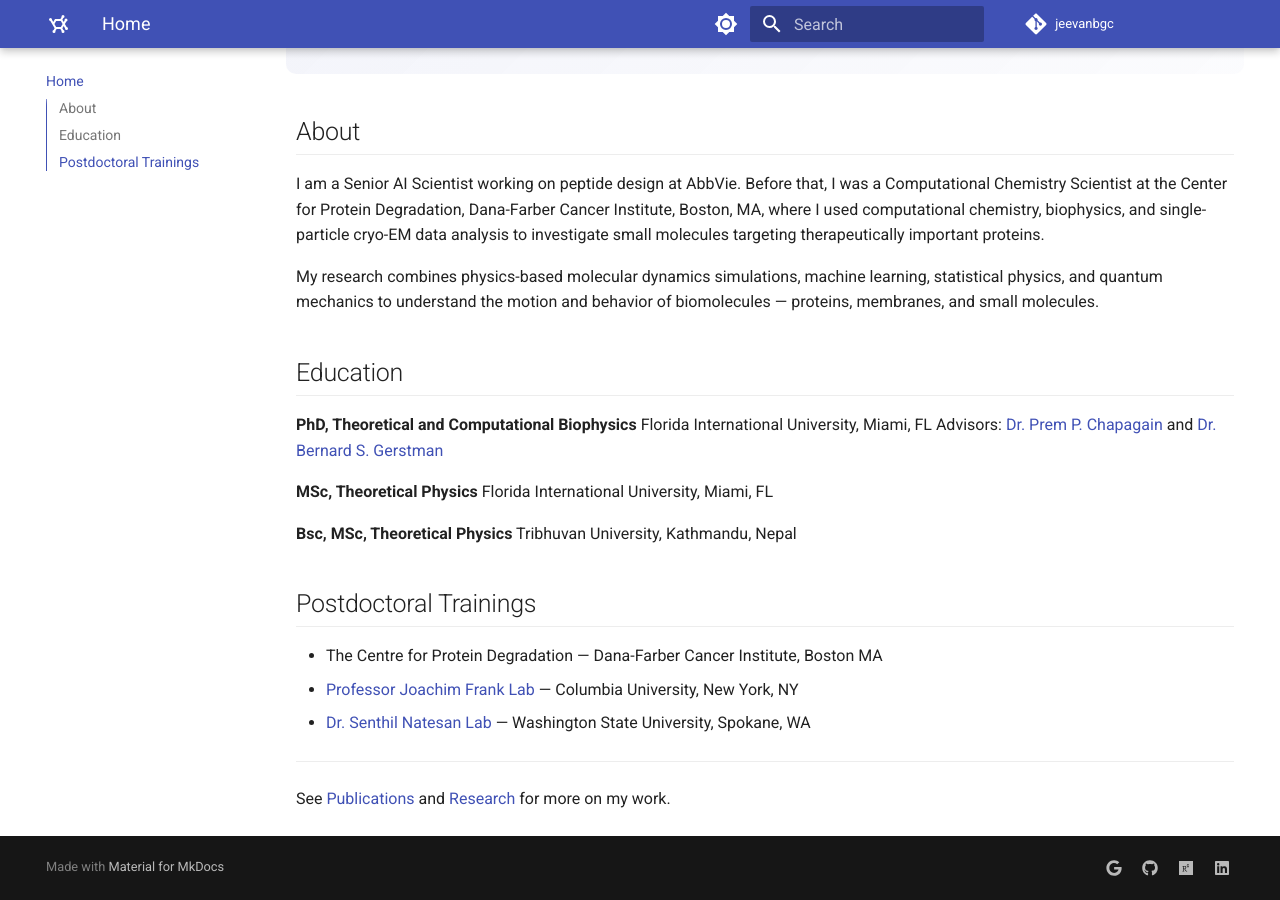
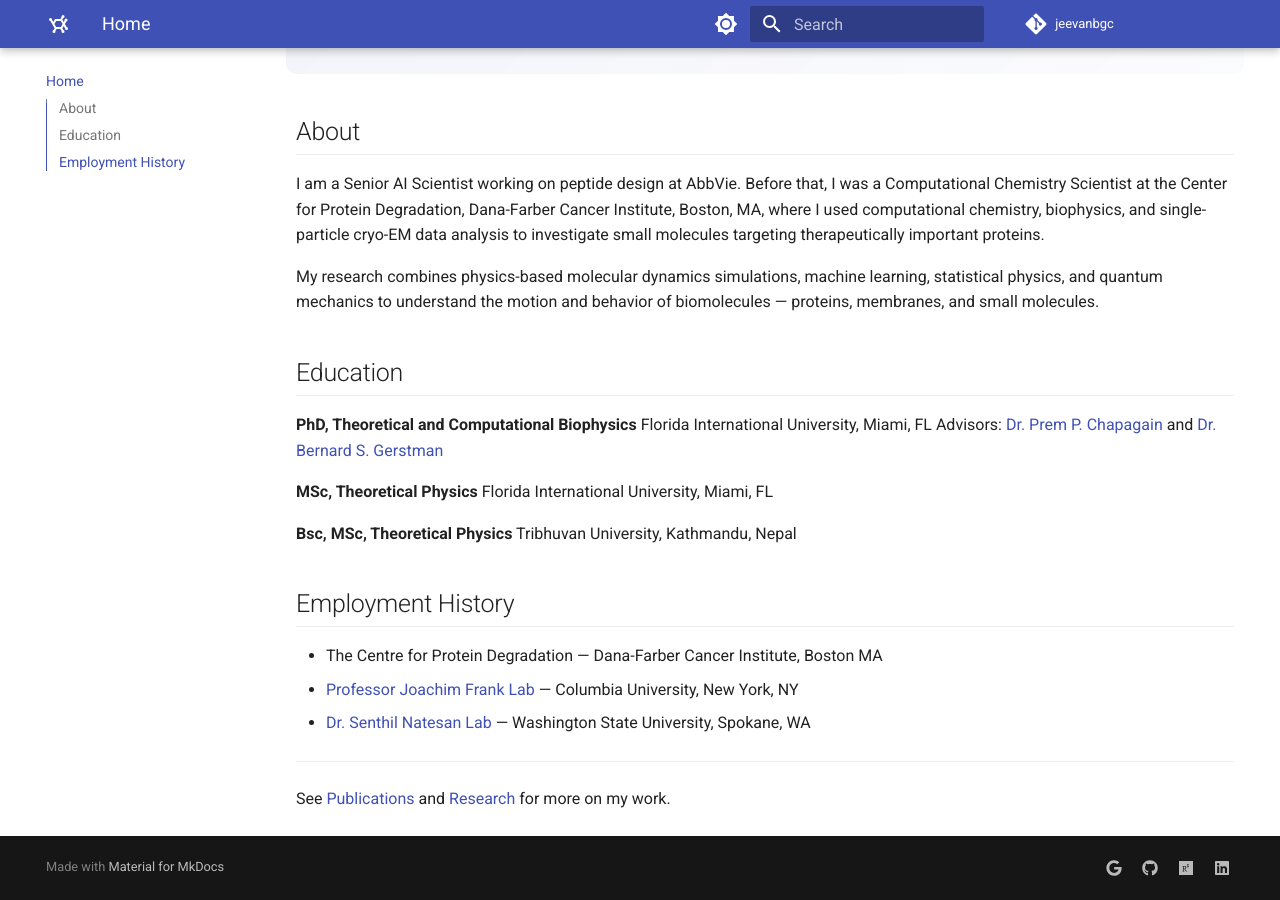
Before and after one commit to jeevanbgc/jeevanbgc.github.io, an MkDocs documentation site: the page built from docs/index.md, in a window 1280 px wide and 900 px high, scrolled down 589 px. Built offline with MkDocs 1.6.1 and Material for MkDocs 9.7.7, drawn with Linux system fonts in a browser that asks for light colours.

Commit message:
Employment History

```diff
--- a/docs/index.md
+++ b/docs/index.md
@@ -39,7 +39,7 @@ Florida International University, Miami, FL
 Tribhuvan University, Kathmandu, Nepal
 
 
-## Postdoctoral Trainings
+## Employment History
 
 - The Centre for Protein Degradation — Dana-Farber Cancer Institute, Boston MA
 - [Professor Joachim Frank Lab](https://joachimfranklab.org/the-team/) — Columbia University, New York, NY
--- a/mkdocs.yml
+++ b/mkdocs.yml
@@ -1,4 +1,4 @@
-site_name: Jeevan GC, PhD
+site_name: Jeevan B. GC Personal Site
 site_description: Personal site of Jeevan B. GC — Senior AI Scientist, Peptide Design
 site_author: Jeevan B. GC
 site_url: https://github.com/jeevanbgc/
```
